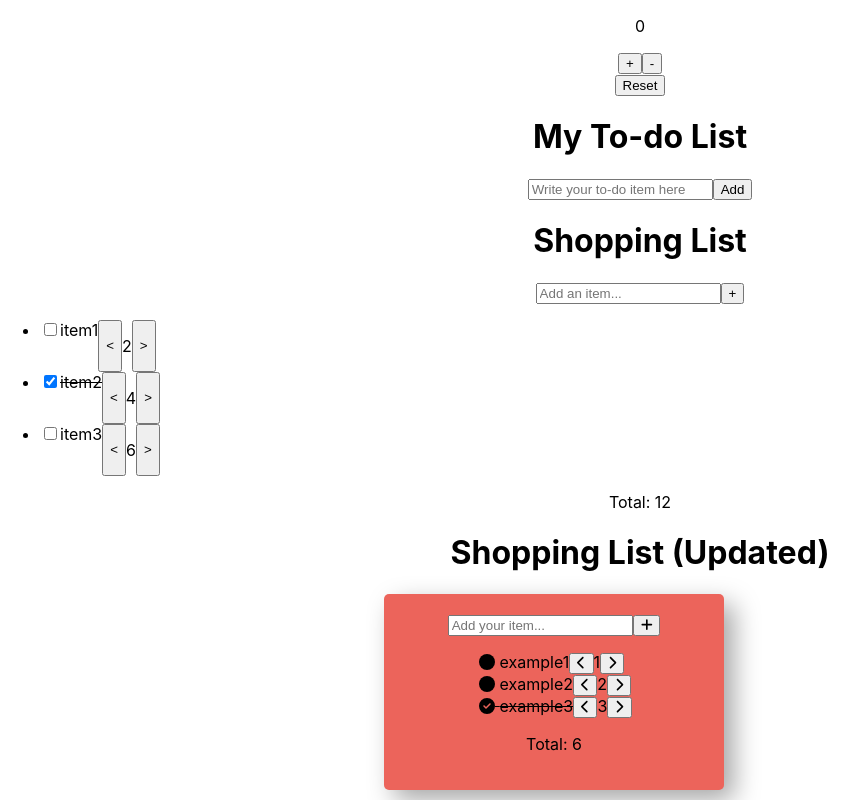
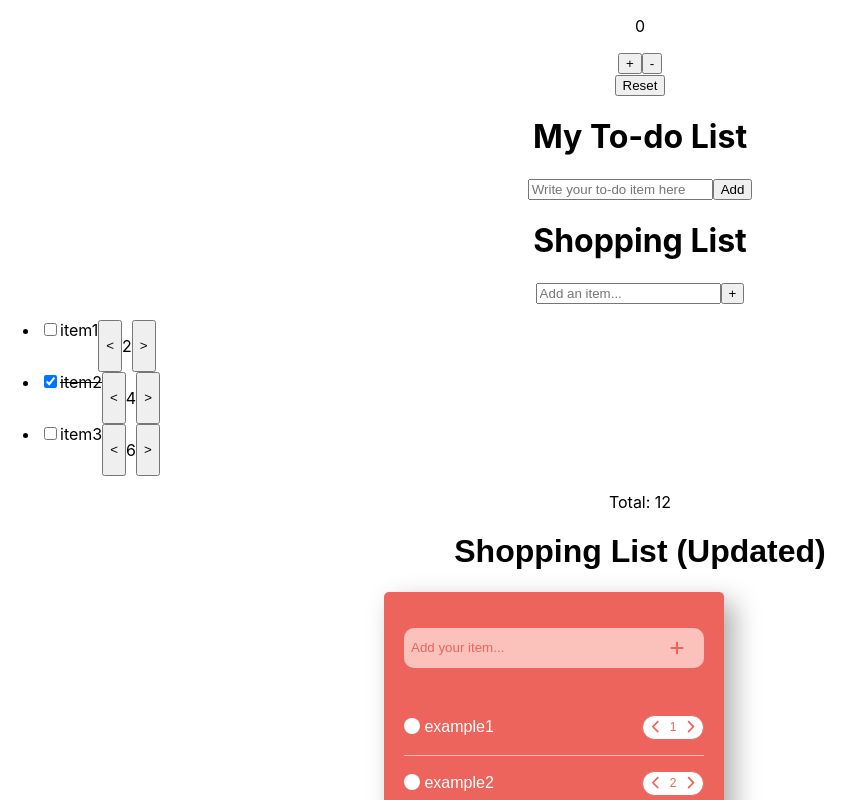
Before and after one commit to JS-Jamie/Coding-Practices-React, a React (Create React App) app: page / in a window 1280 px wide. Shown: the top 800 px of the page, without its empty margins (0-867 px from the left). Built offline with nearby package versions, Linux system fonts and the light colour scheme.

Commit message:
Add toggle functionality and css features

```diff
--- a/src/ShoppingListRewrite/ShoppingListRewrite.js
+++ b/src/ShoppingListRewrite/ShoppingListRewrite.js
@@ -22,10 +22,15 @@ const ShoppingListRewrite = () => {
   };
 
   const handleAdd = () => {
+    if (inputValue.length > 0) {
       setItemList((currentValue) => {
-      return [...currentValue, { name: inputValue, qty: 1, isSelected: false }];
+        return [
+          ...currentValue,
+          { name: inputValue, qty: 1, isSelected: false },
+        ];
       });
       setInputValue("");
+    }
   };
 
   const handleDecrement = (index) => {
@@ -42,6 +47,12 @@ const ShoppingListRewrite = () => {
     setItemList(newItemList);
   };
 
+  const handleToggle = (index) => {
+    const newItemList = [...itemList];
+    newItemList[index].isSelected = !newItemList[index].isSelected;
+    setItemList(newItemList);
+  };
+
   const totalCounter = () => {
     const newItemList = [...itemList];
     const totalQty = newItemList.reduce(
@@ -53,23 +64,29 @@ const ShoppingListRewrite = () => {
   };
 
   return (
-    <div>
+    <div className="shoppingListApp">
       <h1>Shopping List (Updated)</h1>
       <div className="shoppingListContainter">
+        <div className="newItemBox">
           <input
+            className="newItemInput"
             onChange={handleChange}
             type="text"
             placeholder="Add your item..."
             value={inputValue}
           />
-        <button onClick={handleAdd}>
-          <FontAwesomeIcon icon={faPlus} />
-        </button>
-        <ul style={{ textAlign: "left", marginLeft: "35px" }}>
+          <FontAwesomeIcon icon={faPlus} onClick={handleAdd} />
+        </div>
+        <div className="itemList">
+          <ul style={{ padding: 0 }}>
             {itemList.map((i, index) => {
               return (
-              <div key={index} style={{ display: "center" }}>
-                <>
+                <div>
+                  <div className="itemListContainer" key={index}>
+                    <span
+                      className="itemName"
+                      onClick={() => handleToggle(index)}
+                    >
                       {i.isSelected ? (
                         <>
                           <FontAwesomeIcon icon={faCheckCircle} />
@@ -87,19 +104,30 @@ const ShoppingListRewrite = () => {
                           </span>
                         </>
                       )}
-                </>
-                <button onClick={() => handleDecrement(index)}>
+                    </span>
+
+                    <span className="qty">
+                      <button
+                        className="shoppingButton"
+                        onClick={() => handleDecrement(index)}
+                      >
                         <FontAwesomeIcon icon={faChevronLeft} />
                       </button>
                       <span>{i.qty}</span>
-                <button onClick={() => handleIncrement(index)}>
+                      <button
+                        className="shoppingButton"
+                        onClick={() => handleIncrement(index)}
+                      >
                         <FontAwesomeIcon icon={faChevronRight} />
                       </button>
+                    </span>
+                  </div>
                 </div>
               );
             })}
           </ul>
-        <p>Total: {totalCounter()}</p>
+        </div>
+        <p className="total">Total: {totalCounter()}</p>
       </div>
     </div>
   );
--- a/src/index.css
+++ b/src/index.css
@@ -12,15 +12,112 @@ code {
     monospace;
 }
 
+/* Shopping List App */
+
+.shoppingListApp {
+  font-family: sans-serif;
+  text-align: center;
+}
+
 .shoppingListContainter {
   background-color: #ec645b ;
-  width: 300px;
+    width: 300px;
   height: min-content;
   border-radius: 5px;
   padding: 20px;
   margin: 0% 30%;
-  box-shadow: 10px 10px 26px 0px rgba(0, 0, 0, 0.35);
+  box-shadow: 10px 10px 26px 0px rgba(27, 17, 17, 0.35);
 }
+
+.newItemBox {
+  background: #fbc1bb;
+  color: #ec645b;
+  margin-top: 1em;
+  margin-bottom: 1em;
+  display: flex;
+  align-items: center;
+  border-radius: 10px;
+  padding: 5px;
+
+}
+
+.newItemInput {
+  box-sizing: border-box;
+  border: none;
+  background: transparent;
+  color: #ec645b;
+  width: 90%;
+  height: 30px;
+}
+.newItemInput:focus {
+  border: none;
+  outline: none;
+}
+.newItemInput::placeholder {
+  color: #ec645b;
+}
+
+.itemList {
+  text-align: left;
+  display: flex;
+  justify-content: center;
+
+  flex-direction: column;
+
+}
+
+.itemListContainer {
+  color: white;
+  display: flex;
+  align-items: center;
+  justify-content: space-between;
+  padding: 15px 0 15px 0;
+  border-bottom: 1px #fbc1bb solid;
+  width: 100%;
+
+}
+
+/* display: flex;
+justify-content: space-between;
+width: 100%; */
+
+.itemName {
+  cursor: pointer;
+  padding-right: 60px;
+
+}
+
+.shoppingButton {
+  background: transparent;
+  border: none;
+  margin: 3px;
+  color: #ec645b;
+}
+.shoppingButton:focus {
+  outline: 0;
+}
+.shoppingButton:hover {
+  cursor: pointer;
+}
+
 .completed {
   text-decoration: line-through;
 }
+
+.qty {
+  display: inline-flex;
+  align-items: center;
+
+  border: 1px solid #ec645b;
+  background: white;
+  border-radius: 50px;
+  font-size: 12px;
+  color: #ec645b;
+  min-width: 60px;
+  justify-content: space-between;
+
+}
+
+.total {
+   color: white;
+}
```
Lines whose indentation alone changed are shown as unchanged.
